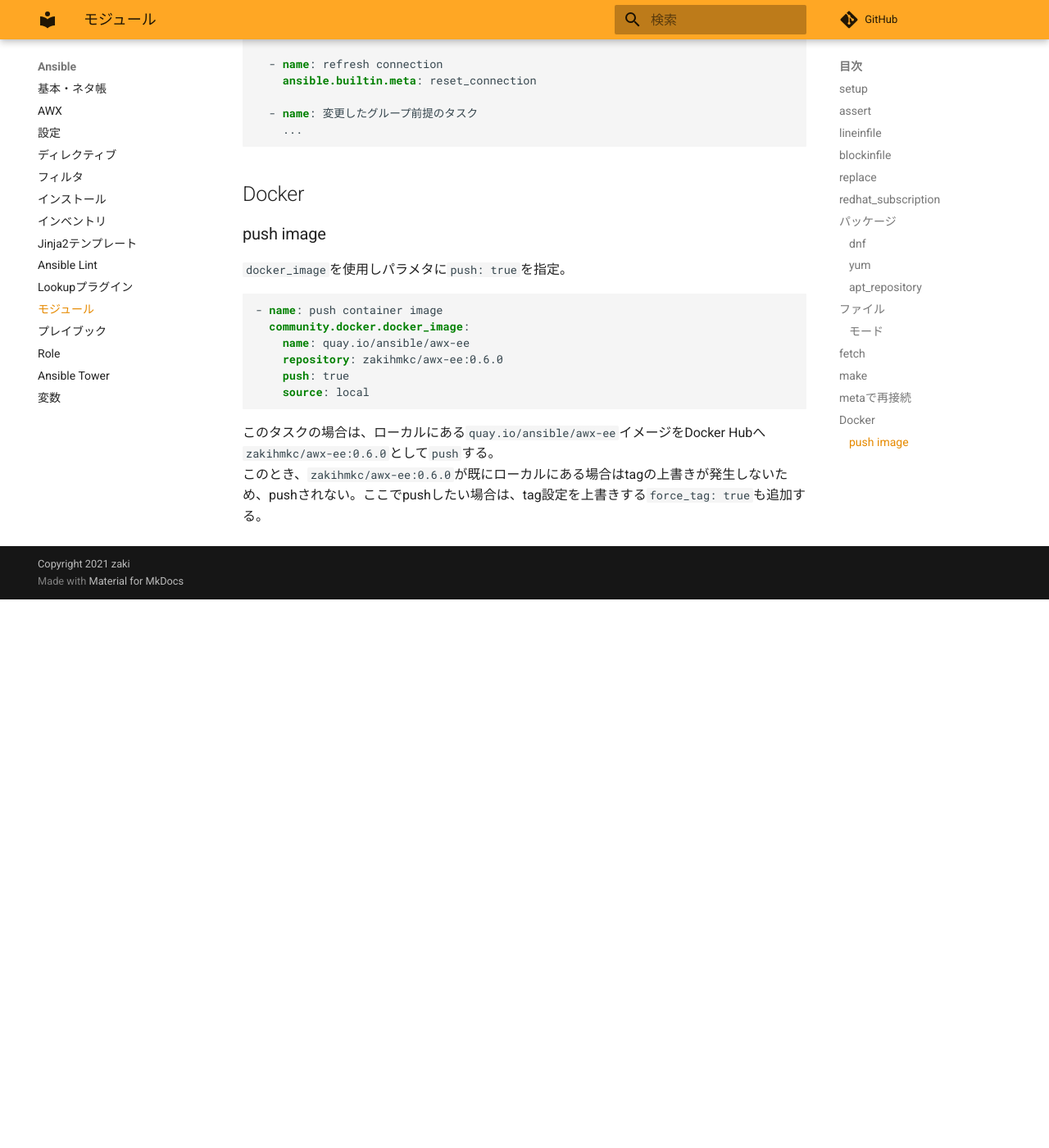
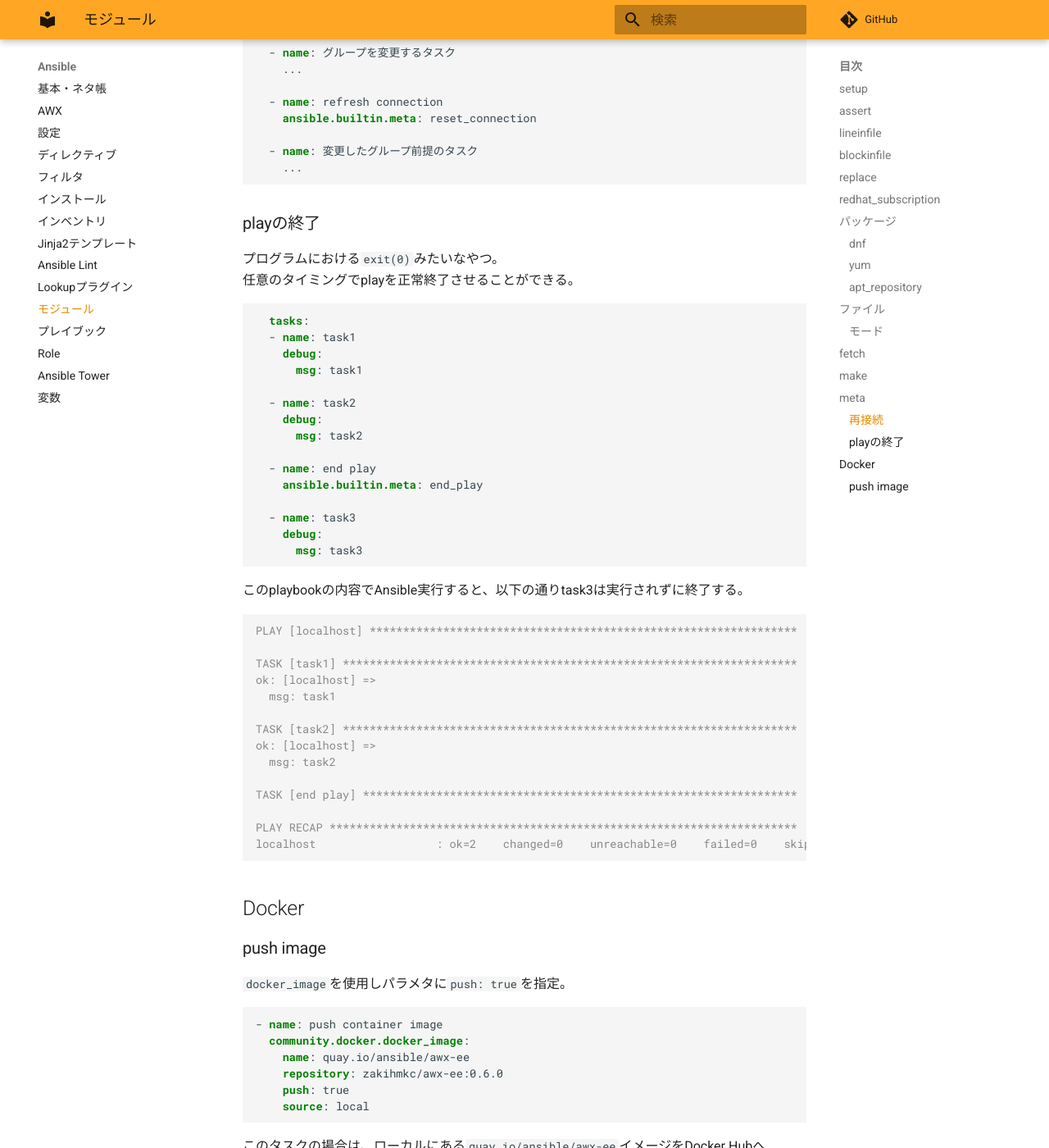
Before and after one commit to zaki-lknr/docs, an MkDocs documentation site: the page built from docs/Ansible/module.md, in a window 1280 px wide and 1400 px high, scrolled down 7199 px. Shown: the whole window at 82% size. Built offline with MkDocs 1.6.1 and Material for MkDocs 9.7.7, drawn with Linux system fonts in a browser that asks for light colours; comment, search, counter and statistics services are not loaded; before the commit the page ends 7930 px from its top, so only the background shows below that.

Commit message:
add: ansible/module: metaでplay終了

````diff
--- a/docs/Ansible/module.md
+++ b/docs/Ansible/module.md
@@ -324,6 +326,48 @@ Ansibleも同様で、タスクでグループの更新を行っても、後続
 
   - name: 変更したグループ前提のタスク
     ...
+```
+
+### playの終了
+
+プログラムにおける`exit(0)`みたいなやつ。
+任意のタイミングでplayを正常終了させることができる。
+
+```yaml
+  tasks:
+  - name: task1
+    debug:
+      msg: task1
+
+  - name: task2
+    debug:
+      msg: task2
+
+  - name: end play
+    ansible.builtin.meta: end_play
+
+  - name: task3
+    debug:
+      msg: task3
+```
+
+このplaybookの内容でAnsible実行すると、以下の通りtask3は実行されずに終了する。
+
+```console
+PLAY [localhost] ****************************************************************
+
+TASK [task1] ********************************************************************
+ok: [localhost] =>
+  msg: task1
+
+TASK [task2] ********************************************************************
+ok: [localhost] =>
+  msg: task2
+
+TASK [end play] *****************************************************************
+
+PLAY RECAP **********************************************************************
+localhost                  : ok=2    changed=0    unreachable=0    failed=0    skipped=0    rescued=0    ignored=0
 ```
 
 ## Docker
````
Also changed, not shown: other parts of docs/Ansible/module.md (+3 -1 lines).
